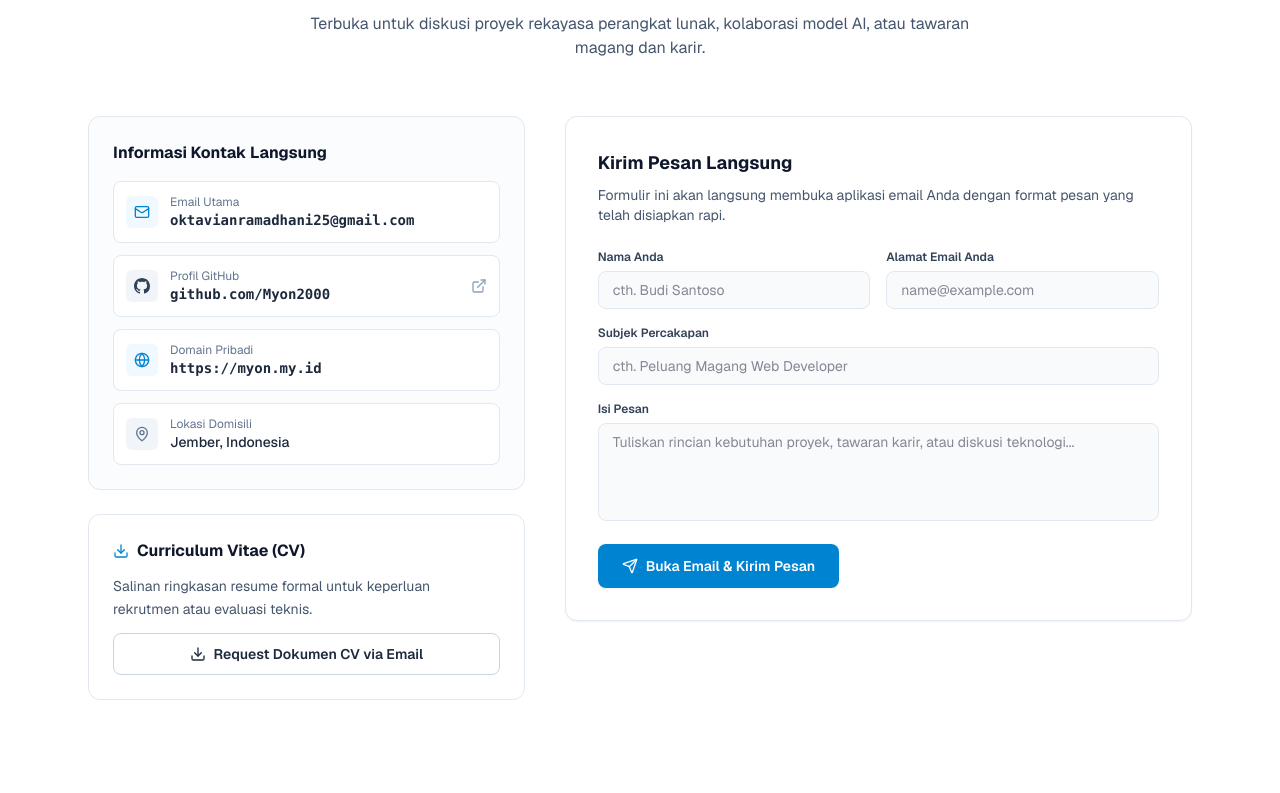
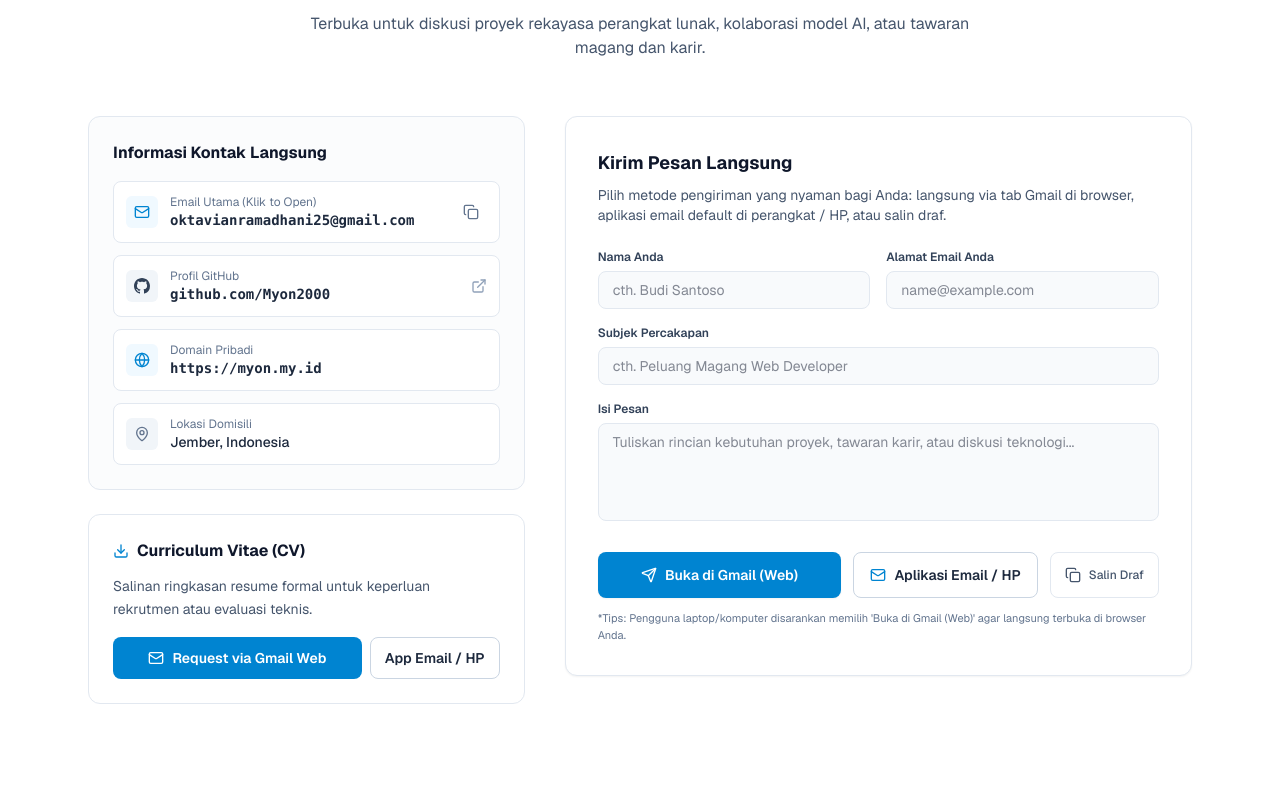
Before and after one commit to Myon2000/Personal-Porto, a Next.js app: page / in a window 1280 px wide. Shown: the part 6767-7560 px from the top of the page. Built offline with nearby package versions, Linux system fonts and the light colour scheme.

Commit message:
feat(contact): add direct Gmail Web compose, mobile mailto, and copy-to-clipboard actions

```diff
--- a/src/components/ContactSection.tsx
+++ b/src/components/ContactSection.tsx
@@ -4,7 +4,17 @@ import { useState } from "react";
 import { useLanguage } from "@/context/language-context";
 import { PERSONAL_INFO } from "@/data/portfolio-data";
 import { GithubIcon } from "@/components/icons";
-import { Mail, Send, MapPin, Globe, CheckCircle2, Download, ExternalLink } from "lucide-react";
+import {
+  Mail,
+  Send,
+  MapPin,
+  Globe,
+  CheckCircle2,
+  Download,
+  ExternalLink,
+  Copy,
+  Check,
+} from "lucide-react";
 
 export default function ContactSection() {
   const { language } = useLanguage();
@@ -12,23 +22,102 @@ export default function ContactSection() {
   const [email, setEmail] = useState("");
   const [subject, setSubject] = useState("");
   const [message, setMessage] = useState("");
-  const [submitted, setSubmitted] = useState(false);
 
-  const handleSubmit = (e: React.FormEvent) => {
-    e.preventDefault();
-    const mailtoSubject = encodeURIComponent(
-      subject ? `[Portfolio Inquiry] ${subject}` : `[Portfolio Inquiry] Pesan dari ${name || "Pengunjung"}`
+  const [errorMessage, setErrorMessage] = useState("");
+  const [successMessage, setSuccessMessage] = useState("");
+  const [copiedEmail, setCopiedEmail] = useState(false);
+  const [copiedDraft, setCopiedDraft] = useState(false);
+
+  const validateForm = () => {
+    if (!name.trim() || !email.trim() || !message.trim()) {
+      setErrorMessage(
+        language === "id"
+          ? "Mohon lengkapi nama, email, dan pesan Anda terlebih dahulu."
+          : "Please fill in your name, email, and message first."
       );
-    const mailtoBody = encodeURIComponent(
-      `Halo Oktavian,\n\nNama: ${name}\nEmail: ${email}\n\nPesan:\n${message}\n\nDikirim melalui portofolio myon.my.id`
+      setSuccessMessage("");
+      return false;
+    }
+    setErrorMessage("");
+    return true;
+  };
+
+  const getEmailContent = () => {
+    const formattedSubject = subject
+      ? `[Portfolio Inquiry] ${subject}`
+      : `[Portfolio Inquiry] Pesan dari ${name || "Pengunjung"}`;
+
+    const formattedBody =
+      `Halo Oktavian,\n\n` +
+      `Nama: ${name}\n` +
+      `Email: ${email}\n\n` +
+      `Pesan:\n${message}\n\n` +
+      `Dikirim melalui portofolio personalporto.myon.my.id`;
+
+    return { formattedSubject, formattedBody };
+  };
+
+  const handleSend = (target: "gmail" | "mailto" | "copy") => {
+    if (!validateForm()) return;
+
+    const { formattedSubject, formattedBody } = getEmailContent();
+
+    if (target === "gmail") {
+      const gmailUrl = `https://mail.google.com/mail/?view=cm&fs=1&to=${encodeURIComponent(
+        PERSONAL_INFO.email
+      )}&su=${encodeURIComponent(formattedSubject)}&body=${encodeURIComponent(
+        formattedBody
+      )}`;
+      window.open(gmailUrl, "_blank", "noopener,noreferrer");
+      setSuccessMessage(
+        language === "id"
+          ? "Membuka tab Gmail baru di browser. Silakan tinjau dan klik Send."
+          : "Opened a new Gmail tab in your browser. Please review and hit Send."
       );
+    } else if (target === "mailto") {
+      const mailtoUrl = `mailto:${encodeURIComponent(
+        PERSONAL_INFO.email
+      )}?subject=${encodeURIComponent(formattedSubject)}&body=${encodeURIComponent(
+        formattedBody
+      )}`;
+      window.location.href = mailtoUrl;
+      setSuccessMessage(
+        language === "id"
+          ? "Membuka aplikasi email bawaan. Silakan tinjau dan klik Send."
+          : "Opening default email app. Please review and hit Send."
+      );
+    } else if (target === "copy") {
+      const fullText =
+        `Kepada: ${PERSONAL_INFO.email}\n` +
+        `Subjek: ${formattedSubject}\n\n` +
+        `${formattedBody}`;
 
-    window.location.href = `mailto:${PERSONAL_INFO.email}?subject=${mailtoSubject}&body=${mailtoBody}`;
-    setSubmitted(true);
+      if (navigator.clipboard) {
+        navigator.clipboard.writeText(fullText);
+        setCopiedDraft(true);
+        setTimeout(() => setCopiedDraft(false), 3000);
+        setSuccessMessage(
+          language === "id"
+            ? "Draf pesan dan email penerima telah disalin ke clipboard."
+            : "Message draft and recipient email copied to clipboard."
+        );
+      }
+    }
+  };
+
+  const handleCopyEmail = () => {
+    if (navigator.clipboard) {
+      navigator.clipboard.writeText(PERSONAL_INFO.email);
+      setCopiedEmail(true);
+      setTimeout(() => setCopiedEmail(false), 2500);
+    }
   };
 
   return (
-    <section id="contact" className="py-16 md:py-24 border-t border-slate-200/80 dark:border-slate-800/80 bg-white dark:bg-slate-950">
+    <section
+      id="contact"
+      className="py-16 md:py-24 border-t border-slate-200/80 dark:border-slate-800/80 bg-white dark:bg-slate-950"
+    >
       <div className="max-w-6xl mx-auto px-4 sm:px-6">
         {/* Section Header */}
         <div className="text-center max-w-2xl mx-auto mb-14 space-y-3">
@@ -54,22 +143,44 @@ export default function ContactSection() {
               </h3>
 
               <div className="space-y-3 text-sm">
+                {/* Email Item with Direct Gmail Link + Copy Action */}
+                <div className="flex items-center justify-between gap-3 p-3 rounded-lg bg-white dark:bg-slate-900 border border-slate-200 dark:border-slate-800 hover:border-sky-500 transition-colors group">
                   <a
-                  href={`mailto:${PERSONAL_INFO.email}`}
-                  className="flex items-center gap-3 p-3 rounded-lg bg-white dark:bg-slate-900 border border-slate-200 dark:border-slate-800 hover:border-sky-500 transition-colors group focus:outline-none focus:ring-2 focus:ring-sky-500"
+                    href={`https://mail.google.com/mail/?view=cm&fs=1&to=${encodeURIComponent(
+                      PERSONAL_INFO.email
+                    )}`}
+                    target="_blank"
+                    rel="noopener noreferrer"
+                    className="flex items-center gap-3 flex-1 min-w-0 focus:outline-none"
+                    title={language === "id" ? "Tulis email via Gmail Web" : "Compose via Gmail Web"}
                   >
-                  <div className="p-2 rounded-md bg-sky-50 dark:bg-slate-800 text-sky-600 dark:text-sky-400 group-hover:bg-sky-600 group-hover:text-white transition-colors">
+                    <div className="p-2 rounded-md bg-sky-50 dark:bg-slate-800 text-sky-600 dark:text-sky-400 group-hover:bg-sky-600 group-hover:text-white transition-colors shrink-0">
                       <Mail className="w-4 h-4" />
                     </div>
-                  <div>
+                    <div className="min-w-0">
                       <p className="text-xs text-slate-500 dark:text-slate-400">
-                      {language === "id" ? "Email Utama" : "Primary Email"}
+                        {language === "id" ? "Email Utama (Klik to Open)" : "Primary Email (Click to Open)"}
                       </p>
-                    <p className="font-mono text-xs sm:text-sm font-semibold text-slate-800 dark:text-slate-200">
+                      <p className="font-mono text-xs sm:text-sm font-semibold text-slate-800 dark:text-slate-200 truncate">
                         {PERSONAL_INFO.email}
                       </p>
                     </div>
                   </a>
+
+                  <button
+                    type="button"
+                    onClick={handleCopyEmail}
+                    className="p-2 rounded-md hover:bg-slate-100 dark:hover:bg-slate-800 text-slate-500 hover:text-slate-800 dark:hover:text-slate-200 transition-colors focus:outline-none focus:ring-2 focus:ring-sky-500 shrink-0"
+                    title={language === "id" ? "Salin alamat email" : "Copy email address"}
+                    aria-label="Copy email address"
+                  >
+                    {copiedEmail ? (
+                      <Check className="w-4 h-4 text-emerald-500" />
+                    ) : (
+                      <Copy className="w-4 h-4" />
+                    )}
+                  </button>
+                </div>
 
                 <a
                   href={PERSONAL_INFO.githubUrl}
@@ -77,36 +188,36 @@ export default function ContactSection() {
                   rel="noopener noreferrer"
                   className="flex items-center gap-3 p-3 rounded-lg bg-white dark:bg-slate-900 border border-slate-200 dark:border-slate-800 hover:border-sky-500 transition-colors group focus:outline-none focus:ring-2 focus:ring-sky-500"
                 >
-                  <div className="p-2 rounded-md bg-slate-100 dark:bg-slate-800 text-slate-700 dark:text-slate-300 group-hover:bg-slate-900 group-hover:text-white transition-colors">
+                  <div className="p-2 rounded-md bg-slate-100 dark:bg-slate-800 text-slate-700 dark:text-slate-300 group-hover:bg-slate-900 group-hover:text-white transition-colors shrink-0">
                     <GithubIcon className="w-4 h-4" />
                   </div>
-                  <div className="flex-1">
+                  <div className="flex-1 min-w-0">
                     <p className="text-xs text-slate-500 dark:text-slate-400">
                       {language === "id" ? "Profil GitHub" : "GitHub Profile"}
                     </p>
-                    <p className="font-mono text-xs sm:text-sm font-semibold text-slate-800 dark:text-slate-200">
+                    <p className="font-mono text-xs sm:text-sm font-semibold text-slate-800 dark:text-slate-200 truncate">
                       github.com/{PERSONAL_INFO.githubUsername}
                     </p>
                   </div>
-                  <ExternalLink className="w-4 h-4 text-slate-400" />
+                  <ExternalLink className="w-4 h-4 text-slate-400 shrink-0" />
                 </a>
 
                 <div className="flex items-center gap-3 p-3 rounded-lg bg-white dark:bg-slate-900 border border-slate-200 dark:border-slate-800">
-                  <div className="p-2 rounded-md bg-sky-50 dark:bg-slate-800 text-sky-600 dark:text-sky-400">
+                  <div className="p-2 rounded-md bg-sky-50 dark:bg-slate-800 text-sky-600 dark:text-sky-400 shrink-0">
                     <Globe className="w-4 h-4" />
                   </div>
-                  <div>
+                  <div className="min-w-0">
                     <p className="text-xs text-slate-500 dark:text-slate-400">
                       {language === "id" ? "Domain Pribadi" : "Personal Domain"}
                     </p>
-                    <p className="font-mono text-xs sm:text-sm font-semibold text-slate-800 dark:text-slate-200">
+                    <p className="font-mono text-xs sm:text-sm font-semibold text-slate-800 dark:text-slate-200 truncate">
                       https://{PERSONAL_INFO.domain}
                     </p>
                   </div>
                 </div>
 
                 <div className="flex items-center gap-3 p-3 rounded-lg bg-white dark:bg-slate-900 border border-slate-200 dark:border-slate-800">
-                  <div className="p-2 rounded-md bg-slate-100 dark:bg-slate-800 text-slate-500">
+                  <div className="p-2 rounded-md bg-slate-100 dark:bg-slate-800 text-slate-500 shrink-0">
                     <MapPin className="w-4 h-4" />
                   </div>
                   <div>
@@ -121,7 +232,7 @@ export default function ContactSection() {
               </div>
             </div>
 
-            {/* CV Download Card */}
+            {/* CV Request Card with Multi-device Options */}
             <div className="p-6 rounded-xl border border-slate-200 dark:border-slate-800 bg-white dark:bg-slate-900 space-y-3">
               <h3 className="text-base font-bold text-slate-900 dark:text-white flex items-center gap-2">
                 <Download className="w-4 h-4 text-sky-600 dark:text-sky-400" />
@@ -132,40 +243,60 @@ export default function ContactSection() {
                   ? "Salinan ringkasan resume formal untuk keperluan rekrutmen atau evaluasi teknis."
                   : "Formal resume summary available for recruitment or technical evaluation."}
               </p>
+
+              <div className="flex flex-col sm:flex-row gap-2 pt-1">
                 <a
-                href={`mailto:${PERSONAL_INFO.email}?subject=Permintaan%20CV%20Oktavian%20Ramadhani&body=Halo%20Oktavian,%20saya%20ingin%20meminta%20salinan%20CV%20terbaru%20Anda.`}
-                className="inline-flex items-center justify-center gap-2 w-full px-4 py-2.5 rounded-lg border border-slate-300 dark:border-slate-700 hover:bg-slate-50 dark:hover:bg-slate-800 text-xs sm:text-sm font-semibold text-slate-800 dark:text-slate-200 transition-colors focus:outline-none focus:ring-2 focus:ring-sky-500 min-h-[42px]"
+                  href={`https://mail.google.com/mail/?view=cm&fs=1&to=${encodeURIComponent(
+                    PERSONAL_INFO.email
+                  )}&su=${encodeURIComponent(
+                    "Permintaan Dokumen CV - Oktavian Ramadhani"
+                  )}&body=${encodeURIComponent(
+                    "Halo Oktavian,\n\nSaya tertarik dengan rekam jejak Anda dan bermaksud meminta salinan CV / Resume terbaru Anda untuk keperluan rekrutmen / kolaborasi proyek.\n\nTerima kasih."
+                  )}`}
+                  target="_blank"
+                  rel="noopener noreferrer"
+                  className="flex-1 inline-flex items-center justify-center gap-2 px-3.5 py-2.5 rounded-lg bg-sky-600 hover:bg-sky-500 text-white text-xs sm:text-sm font-semibold transition-colors focus:outline-none focus:ring-2 focus:ring-sky-500 min-h-[42px]"
                 >
-                <Download className="w-4 h-4" />
-                <span>{language === "id" ? "Request Dokumen CV via Email" : "Request CV via Email"}</span>
+                  <Mail className="w-4 h-4" />
+                  <span>{language === "id" ? "Request via Gmail Web" : "Request via Gmail Web"}</span>
+                </a>
+
+                <a
+                  href={`mailto:${PERSONAL_INFO.email}?subject=Permintaan%20Dokumen%20CV%20-%20Oktavian%20Ramadhani&body=Halo%20Oktavian,%20saya%20ingin%20meminta%20salinan%20CV%20terbaru%20Anda.`}
+                  className="inline-flex items-center justify-center gap-2 px-3.5 py-2.5 rounded-lg border border-slate-300 dark:border-slate-700 hover:bg-slate-50 dark:hover:bg-slate-800 text-xs sm:text-sm font-semibold text-slate-800 dark:text-slate-200 transition-colors focus:outline-none focus:ring-2 focus:ring-sky-500 min-h-[42px]"
+                >
+                  <span>{language === "id" ? "App Email / HP" : "Email App / Mobile"}</span>
                 </a>
               </div>
             </div>
+          </div>
 
-          {/* Right Column: Interactive Mailto Form */}
+          {/* Right Column: Multi-action Message Form */}
           <div className="lg:col-span-7">
             <div className="p-6 sm:p-8 rounded-xl border border-slate-200 dark:border-slate-800 bg-white dark:bg-slate-900 shadow-xs">
               <h3 className="text-lg font-bold text-slate-900 dark:text-white mb-2">
-                {language === "id" ? "Kirim Pesan Langsung" : "Send a Message"}
+                {language === "id" ? "Kirim Pesan Langsung" : "Send a Direct Message"}
               </h3>
               <p className="text-xs sm:text-sm text-slate-600 dark:text-slate-400 mb-6">
                 {language === "id"
-                  ? "Formulir ini akan langsung membuka aplikasi email Anda dengan format pesan yang telah disiapkan rapi."
-                  : "This form will prepare a structured email ready to send from your favorite email client."}
+                  ? "Pilih metode pengiriman yang nyaman bagi Anda: langsung via tab Gmail di browser, aplikasi email default di perangkat / HP, atau salin draf."
+                  : "Choose your preferred channel: directly via Gmail in your browser, your device's default mail app, or copy the formatted draft."}
               </p>
 
-              {submitted && (
-                <div className="mb-6 p-4 rounded-lg bg-emerald-50 dark:bg-emerald-950/40 border border-emerald-200 dark:border-emerald-800 text-emerald-800 dark:text-emerald-300 text-xs sm:text-sm flex items-center gap-2">
-                  <CheckCircle2 className="w-5 h-5 text-emerald-500 shrink-0" />
-                  <span>
-                    {language === "id"
-                      ? "Aplikasi email Anda telah dibuka. Silakan tekan kirim pada email tersebut."
-                      : "Your email client has been prepared. Please review and hit send."}
-                  </span>
+              {errorMessage && (
+                <div className="mb-6 p-4 rounded-lg bg-rose-50 dark:bg-rose-950/40 border border-rose-200 dark:border-rose-800 text-rose-800 dark:text-rose-300 text-xs sm:text-sm flex items-center gap-2">
+                  <span>{errorMessage}</span>
                 </div>
               )}
 
-              <form onSubmit={handleSubmit} className="space-y-4">
+              {successMessage && (
+                <div className="mb-6 p-4 rounded-lg bg-emerald-50 dark:bg-emerald-950/40 border border-emerald-200 dark:border-emerald-800 text-emerald-800 dark:text-emerald-300 text-xs sm:text-sm flex items-center gap-2">
+                  <CheckCircle2 className="w-5 h-5 text-emerald-500 shrink-0" />
+                  <span>{successMessage}</span>
+                </div>
+              )}
+
+              <form onSubmit={(e) => e.preventDefault()} className="space-y-4">
                 <div className="grid grid-cols-1 sm:grid-cols-2 gap-4">
                   <div className="space-y-1.5">
                     <label htmlFor="name" className="block text-xs font-semibold text-slate-700 dark:text-slate-300">
@@ -208,7 +339,11 @@ export default function ContactSection() {
                     required
                     value={subject}
                     onChange={(e) => setSubject(e.target.value)}
-                    placeholder={language === "id" ? "cth. Peluang Magang Web Developer" : "e.g. Web Developer Project Opportunity"}
+                    placeholder={
+                      language === "id"
+                        ? "cth. Peluang Magang Web Developer"
+                        : "e.g. Web Developer Project Opportunity"
+                    }
                     className="w-full px-3.5 py-2 rounded-lg border border-slate-200 dark:border-slate-800 bg-slate-50 dark:bg-slate-950 text-slate-900 dark:text-white text-sm focus:outline-none focus:ring-2 focus:ring-sky-500 transition-colors"
                   />
                 </div>
@@ -232,13 +367,55 @@ export default function ContactSection() {
                   />
                 </div>
 
+                {/* Multi-Action Button Bar */}
+                <div className="pt-2 space-y-2">
+                  <div className="flex flex-col sm:flex-row gap-3">
                     <button
-                  type="submit"
-                  className="inline-flex items-center justify-center gap-2 w-full sm:w-auto px-6 py-3 rounded-lg bg-sky-600 hover:bg-sky-500 text-white text-sm font-semibold transition-colors focus:outline-none focus:ring-2 focus:ring-sky-500 shadow-xs min-h-[44px]"
+                      type="button"
+                      onClick={() => handleSend("gmail")}
+                      className="inline-flex items-center justify-center gap-2 flex-1 px-5 py-3 rounded-lg bg-sky-600 hover:bg-sky-500 text-white text-sm font-semibold transition-colors focus:outline-none focus:ring-2 focus:ring-sky-500 shadow-xs min-h-[44px]"
                     >
                       <Send className="w-4 h-4" />
-                  <span>{language === "id" ? "Buka Email & Kirim Pesan" : "Prepare Email & Send"}</span>
+                      <span>{language === "id" ? "Buka di Gmail (Web)" : "Open in Gmail (Web)"}</span>
                     </button>
+
+                    <button
+                      type="button"
+                      onClick={() => handleSend("mailto")}
+                      className="inline-flex items-center justify-center gap-2 px-4 py-3 rounded-lg border border-slate-300 dark:border-slate-700 hover:bg-slate-100 dark:hover:bg-slate-800 text-slate-800 dark:text-slate-200 text-sm font-semibold transition-colors focus:outline-none focus:ring-2 focus:ring-sky-500 min-h-[44px]"
+                    >
+                      <Mail className="w-4 h-4 text-sky-600 dark:text-sky-400" />
+                      <span>{language === "id" ? "Aplikasi Email / HP" : "Email App / Mobile"}</span>
+                    </button>
+
+                    <button
+                      type="button"
+                      onClick={() => handleSend("copy")}
+                      className="inline-flex items-center justify-center gap-2 px-3.5 py-3 rounded-lg border border-slate-200 dark:border-slate-800 hover:bg-slate-50 dark:hover:bg-slate-800/80 text-slate-600 dark:text-slate-400 hover:text-slate-900 dark:hover:text-white text-sm font-medium transition-colors focus:outline-none focus:ring-2 focus:ring-sky-500 min-h-[44px]"
+                      title={language === "id" ? "Salin draf pesan ke clipboard" : "Copy message draft"}
+                    >
+                      {copiedDraft ? (
+                        <>
+                          <Check className="w-4 h-4 text-emerald-500" />
+                          <span className="text-emerald-600 dark:text-emerald-400 text-xs font-semibold">
+                            {language === "id" ? "Tersalin!" : "Copied!"}
+                          </span>
+                        </>
+                      ) : (
+                        <>
+                          <Copy className="w-4 h-4" />
+                          <span className="text-xs">{language === "id" ? "Salin Draf" : "Copy Draft"}</span>
+                        </>
+                      )}
+                    </button>
+                  </div>
+
+                  <p className="text-[11px] text-slate-500 dark:text-slate-400 text-center sm:text-left pt-1">
+                    {language === "id"
+                      ? "*Tips: Pengguna laptop/komputer disarankan memilih 'Buka di Gmail (Web)' agar langsung terbuka di browser Anda."
+                      : "*Tip: Desktop/laptop users are recommended to select 'Open in Gmail (Web)' to launch directly in your browser."}
+                  </p>
+                </div>
               </form>
             </div>
           </div>
--- a/src/types/declarations.d.ts
+++ b/src/types/declarations.d.ts
@@ -35,6 +35,7 @@ declare module 'lucide-react' {
   export const Terminal: Icon;
   export const Lock: Icon;
   export const Check: Icon;
+  export const Copy: Icon;
   export const FileCheck: Icon;
   export const Sparkles: Icon;
   export const Eye: Icon;
```
Lines whose indentation alone changed are shown as unchanged.
